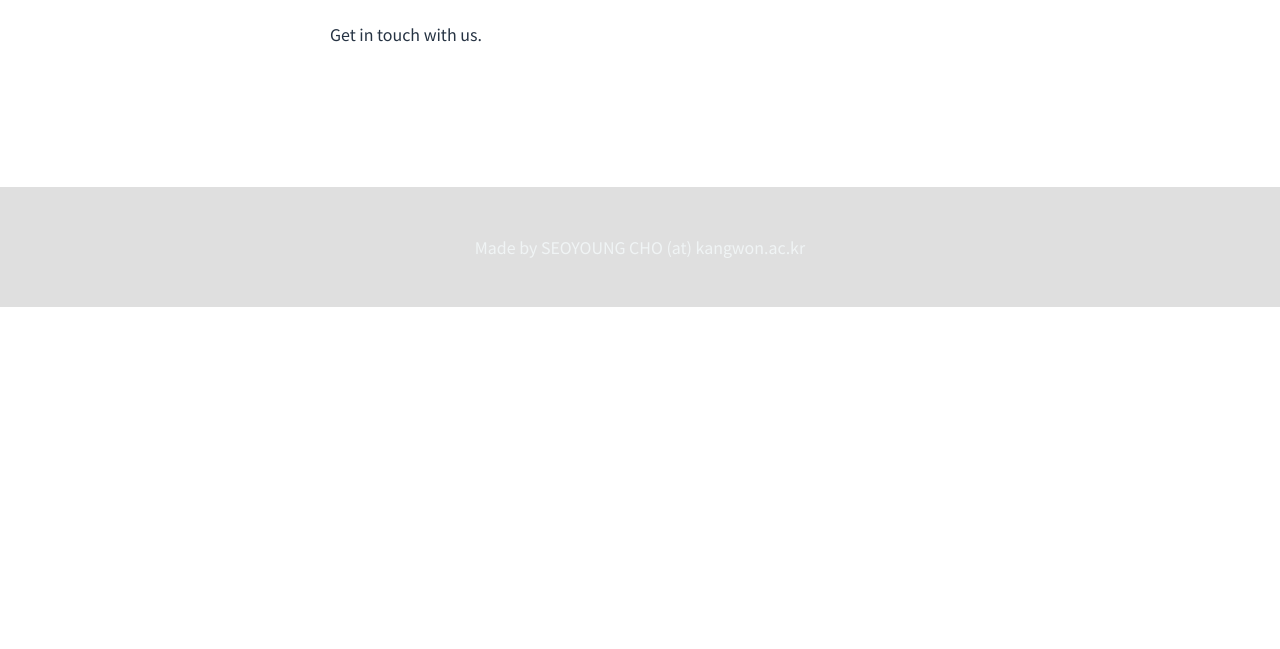
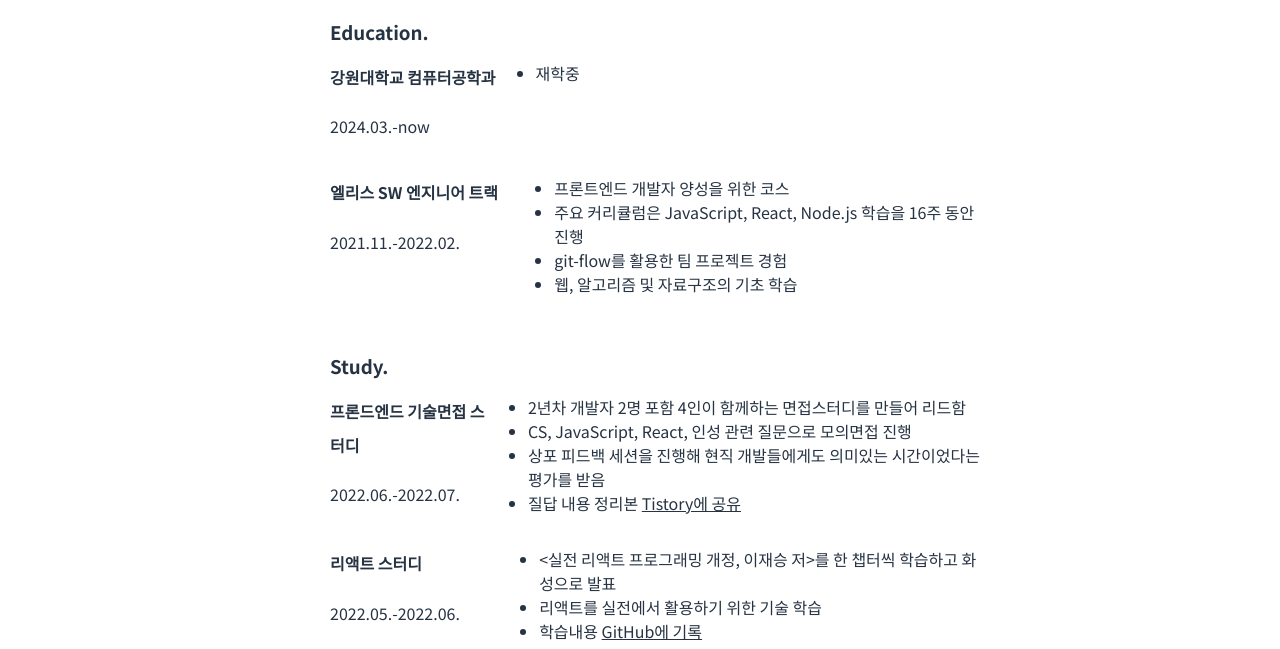
Before and after one commit to seoyoung-dev/introducing_myself, a plain HTML site: page index.html in a window 1280 px wide. Both pictures are taken after a click on the link "Experience". Shown: the part 151-800 px from the top of the page. Drawn offline with nearby package versions, Linux system fonts and the light colour scheme.

Commit message:
feat: experience 페이지 구현

```diff
--- a/index.html
+++ b/index.html
@@ -78,10 +78,10 @@
                             <td class="section_header">Channel.</td>
                         </tr>
                         <tr>
-                            <td>Blog. &nbsp; <b><a href="https://betterme.tistory.com">https://betterme.tistory.com</a></b></td>
+                            <td>Blog. &nbsp; <b><a href="https://betterme.tistory.com" class="link">https://betterme.tistory.com</a></b></td>
                         </tr>
                         <tr>
-                            <td>Github. &nbsp; <b><a href="https://github.com/seoyoung-dev">https://github.com/seoyoung-dev</a></b></td>
+                            <td>Github. &nbsp; <b><a href="https://github.com/seoyoung-dev" class="link">https://github.com/seoyoung-dev</a></b></td>
                         </tr>
                         <tr></tr>
                     </table>
@@ -91,15 +91,83 @@
                     <p>저는 조금 특이한 이력을 가지고 있습니다. <br>저의 최초의 전공은 영어교육이었지만 졸업 이후 개발이라는 분야에 관심을 가지게 되었고, 국비지원 부트캠프을 통해 프론트엔드 교육을 받은 이후 약 30여 개의 회사에 지원해 본 경험이 있습니다. <br>그러나 취업을 목적으로 한 공부는 한계가 있었습니다. 어느 순간부터 프로그래밍 언어에 대한 깊은 이해 없이 단순 코딩을 반복하고 있었고, 기본적인 컴퓨터 기초 지식이 매우 부족했습니다. 이런 방법으로는 좋은 프로그래머로 성장하기 어렵다고 판단했고 부족한 지식들을 채우기 위해 강원대학교 컴퓨터공학과로 편입하였습니다. <br>현재는 3학년에 재학중이며 운영체제, 리눅스프로그래밍 등의 과목을 수강하며 기초 지식을 다지는 중입니다. </p>
                 </div>
             </div>
+        </div>
 
-        </div>
         <div id="project" class="page">
             <h1 class="section_header">Project.</h1>
             <p>This is the about page.</p>
         </div>
+
         <div id="experience" class="page">
             <h1 class="section_header">Experience.</h1>
-            <p>Get in touch with us.</p>
+
+            <h3 class="section_experience_header">Education.</h3>
+            <div class="section_experience_rol1">
+                <div>
+                    <p><b>강원대학교 컴퓨터공학과</b></p>
+                    <p>2024.03.-now</p>
+                </div>
+                <div>
+                    <ul>
+                        <li>재학중</li>
+                    </ul>
+                </div>
+            </div>
+            <div class="section_experience_rol1 experience_last_row">
+                <div class="what">
+                    <p><b>엘리스 SW 엔지니어 트랙</b></p>
+                    <p>2021.11.-2022.02.</p>
+                </div>
+                <div>
+                    <ul>
+                        <li>프론트엔드 개발자 양성을 위한 코스</li>
+                        <li>주요 커리큘럼은 JavaScript, React, Node.js 학습을 16주 동안 진행</li>
+                        <li>git-flow를 활용한 팀 프로젝트 경험</li>
+                        <li>웹, 알고리즘 및 자료구조의 기초 학습</li>
+                    </ul>
+                </div>
+            </div>
+            <h3 class="section_experience_header">Study.</h3>
+            <div class="section_experience_rol1">
+                <div>
+                    <p><b>프론드엔드 기술면접 스터디</b></p>
+                    <p>2022.06.-2022.07.</p>
+                </div>
+                <div>
+                    <ul>
+                        <li>2년차 개발자 2명 포함 4인이 함께하는 면접스터디를 만들어 리드함</li>
+                        <li>CS, JavaScript, React, 인성 관련 질문으로 모의면접 진행</li>
+                        <li>상포 피드백 세션을 진행해 현직 개발들에게도 의미있는 시간이었다는 평가를 받음</li>
+                        <li>질답 내용 정리본 <a href="http://betterme.tistory.com/52" class="link">Tistory에 공유</a></li>
+                    </ul>
+                </div>
+            </div>
+            <div class="section_experience_rol1">
+                <div class="what">
+                    <p><b>리액트 스터디</b></p>
+                    <p>2022.05.-2022.06.</p>
+                </div>
+                <div>
+                    <ul>
+                        <li>&#60;실전 리액트 프로그래밍 개정, 이재승 저&#62;를 한 챕터씩 학습하고 화성으로 발표</li>
+                        <li>리액트를 실전에서 활용하기 위한 기술 학습</li>
+                        <li>학습내용 <a href="https://github.com/seoyoung-dev/TIL" class="link">GitHub에 기록</a></li>
+                    </ul>
+                </div>
+            </div>
+            <div class="section_experience_rol1 experience_last_row">
+                <div class="what">
+                    <p><b>자바스크립트 스터디</b></p>
+                    <p>2022.02.-2022.04.</p>
+                </div>
+                <div>
+                    <ul>
+                        <li>이벤트 루프, this. 실행 컨텍스트, 클로저, 스코프와 같은 자바스크립트 핵심개념을 학습</li>
+                        <li>매주 하나의 주제를 학습하고 화상으로 발표</li>
+                    </ul>
+                </div>
+            </div>
+
         </div>
 
     </section>
--- a/style.css
+++ b/style.css
@@ -12,6 +12,14 @@
 
 .active {
     display: block;
+}
+
+.link {
+    text-decoration: underline;
+}
+
+.link:hover {
+    color: var(--gray-color);
 }
 
 body {
@@ -100,9 +108,12 @@ section {
     color: var(--header-color);
 }
 
+/* introduce 페이지 */
+
 .section_introduce_rol1 {
     display: flex;
     margin-bottom: 40px;
+    width: 100%
 }
 
 .section_introduce_rol1 > img {
@@ -114,12 +125,36 @@ section {
     margin-left: 40px;
 }
 
+/* experience 페이지 */
+.experience_name {
+    list-style: none
+}
+
+.section_experience_rol1 {
+    display: flex;
+}
+
+.section_experience_header {
+    margin: 0;
+}
+
+.what {
+    width: 30%;
+}
+
+.experience_last_row {
+    margin-bottom: 40px;
+}
+
+
+
+
+
 
 
 footer {
     height: 120px;
     position: relative;
-
     display: flex;
     justify-content: center;
     align-items: center;
```
